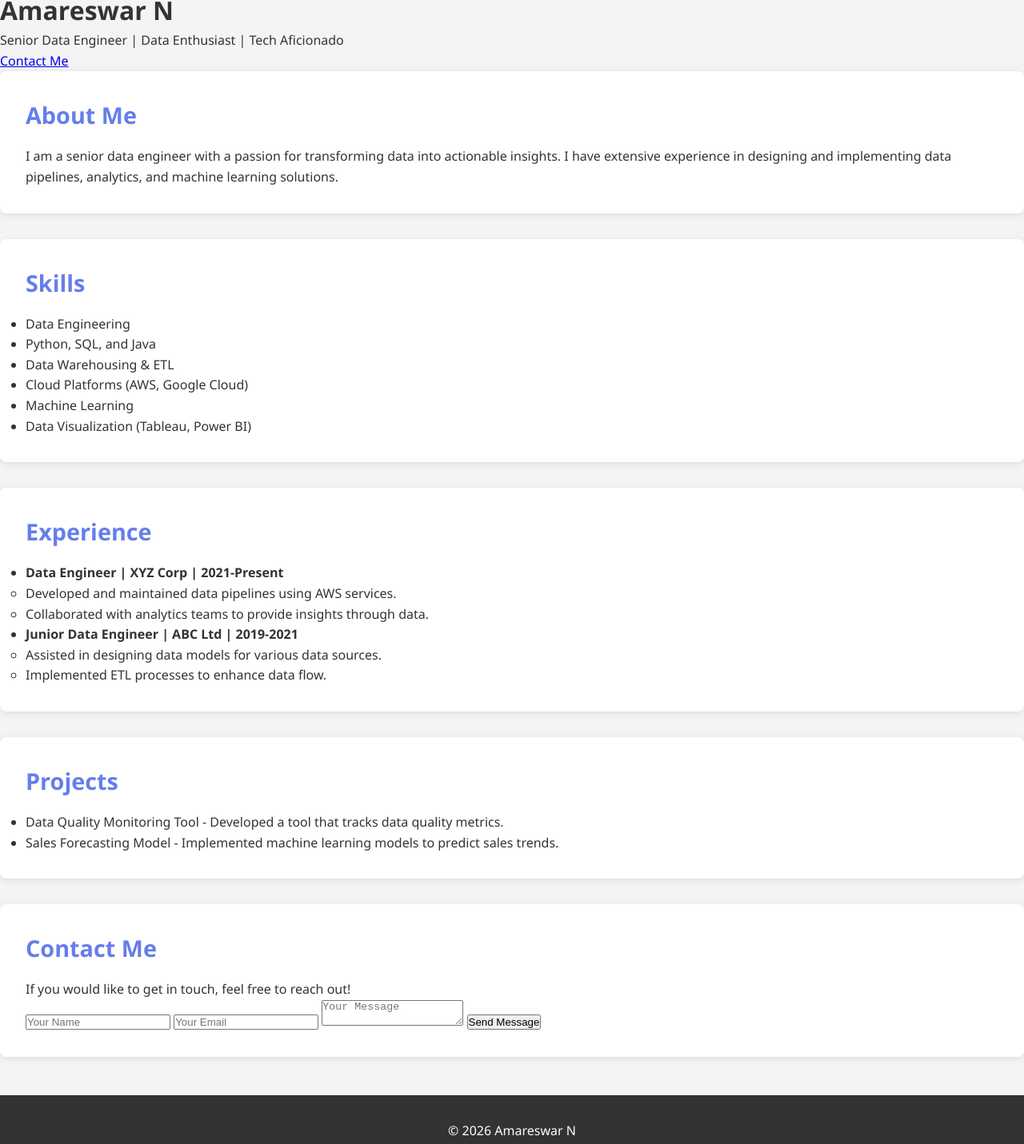
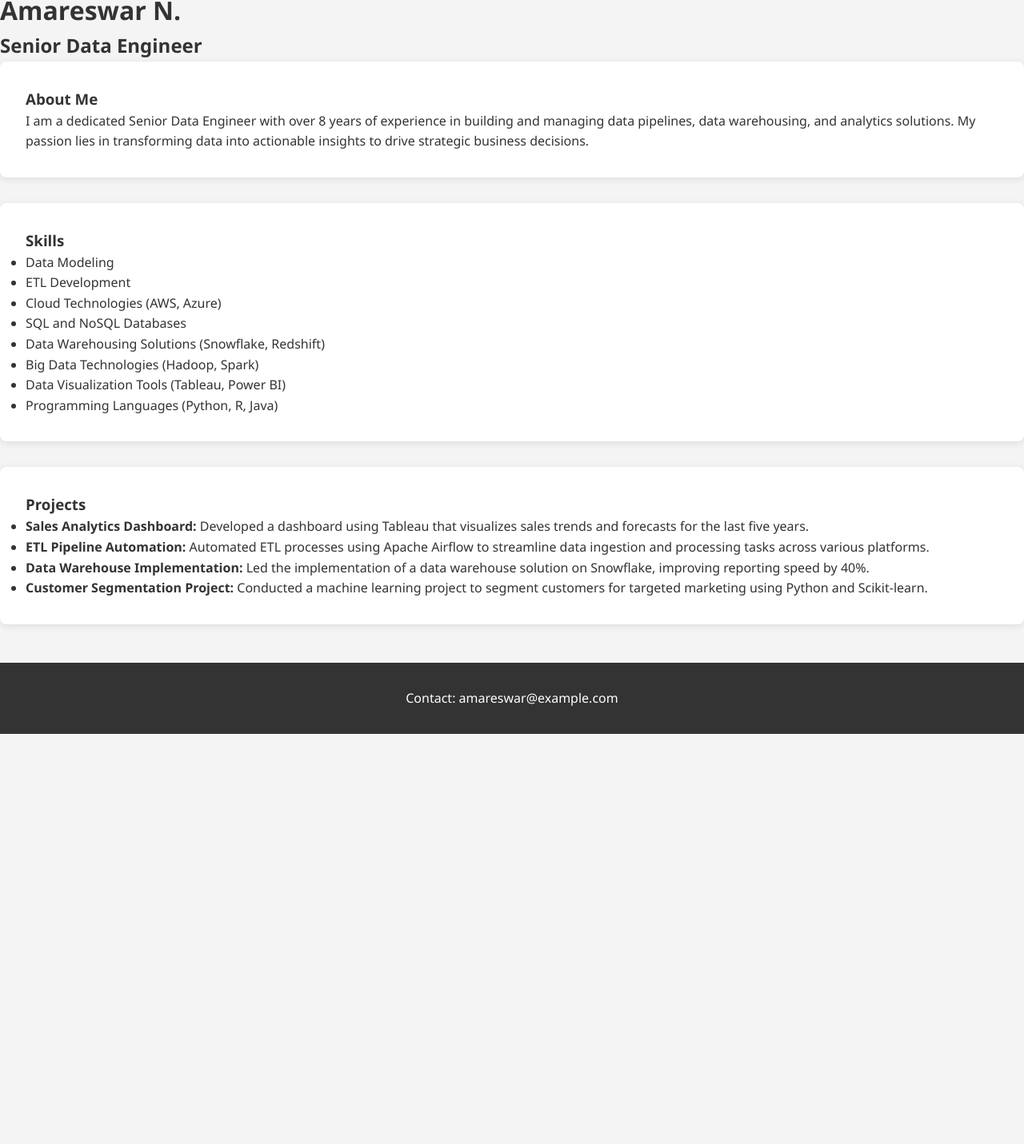
Before and after one commit to amareswar-n/site, a plain HTML site: page index.html in a window 1280 px wide. Shown: the part 13-1444 px from the top of the page at 80% size. After the commit the page ends 931 px from the top, so only its background shows below. Drawn offline with Linux system fonts and the light colour scheme.

Commit message:
Updated index.html with comprehensive Senior Data Engineer portfolio content

```diff
--- a/index.html
+++ b/index.html
@@ -3,74 +3,42 @@
 <head>
     <meta charset="UTF-8">
     <meta name="viewport" content="width=device-width, initial-scale=1.0">
-    <title>Amareswar N - Senior Data Engineer Portfolio</title>
+    <title>Senior Data Engineer Portfolio</title>
     <link rel="stylesheet" href="styles.css">
 </head>
 <body>
     <header>
-        <div class="hero">
-            <h1>Amareswar N</h1>
-            <p>Senior Data Engineer | Data Enthusiast | Tech Aficionado</p>
-            <a href="#contact" class="btn">Contact Me</a>
-        </div>
+        <h1>Amareswar N.</h1>
+        <h2>Senior Data Engineer</h2>
     </header>
-
     <section id="about">
-        <h2>About Me</h2>
-        <p>I am a senior data engineer with a passion for transforming data into actionable insights. I have extensive experience in designing and implementing data pipelines, analytics, and machine learning solutions.</p>
+        <h3>About Me</h3>
+        <p>I am a dedicated Senior Data Engineer with over 8 years of experience in building and managing data pipelines, data warehousing, and analytics solutions. My passion lies in transforming data into actionable insights to drive strategic business decisions.</p>
     </section>
-
     <section id="skills">
-        <h2>Skills</h2>
+        <h3>Skills</h3>
         <ul>
-            <li>Data Engineering</li>
-            <li>Python, SQL, and Java</li>
-            <li>Data Warehousing & ETL</li>
-            <li>Cloud Platforms (AWS, Google Cloud)</li>
-            <li>Machine Learning</li>
-            <li>Data Visualization (Tableau, Power BI)</li>
+            <li>Data Modeling</li>
+            <li>ETL Development</li>
+            <li>Cloud Technologies (AWS, Azure)</li>
+            <li>SQL and NoSQL Databases</li>
+            <li>Data Warehousing Solutions (Snowflake, Redshift)</li>
+            <li>Big Data Technologies (Hadoop, Spark)</li>
+            <li>Data Visualization Tools (Tableau, Power BI)</li>
+            <li>Programming Languages (Python, R, Java)</li>
         </ul>
     </section>
-
-    <section id="experience">
-        <h2>Experience</h2>
+    <section id="projects">
+        <h3>Projects</h3>
         <ul>
-            <li><strong>Data Engineer | XYZ Corp | 2021-Present</strong>
-                <ul>
-                    <li>Developed and maintained data pipelines using AWS services.</li>
-                    <li>Collaborated with analytics teams to provide insights through data.</li>
-                </ul>
-            </li>
-            <li><strong>Junior Data Engineer | ABC Ltd | 2019-2021</strong>
-                <ul>
-                    <li>Assisted in designing data models for various data sources.</li>
-                    <li>Implemented ETL processes to enhance data flow.</li>
-                </ul>
-            </li>
+            <li><strong>Sales Analytics Dashboard:</strong> Developed a dashboard using Tableau that visualizes sales trends and forecasts for the last five years.</li>
+            <li><strong>ETL Pipeline Automation:</strong> Automated ETL processes using Apache Airflow to streamline data ingestion and processing tasks across various platforms.</li>
+            <li><strong>Data Warehouse Implementation:</strong> Led the implementation of a data warehouse solution on Snowflake, improving reporting speed by 40%.</li>
+            <li><strong>Customer Segmentation Project:</strong> Conducted a machine learning project to segment customers for targeted marketing using Python and Scikit-learn.</li>
         </ul>
     </section>
-
-    <section id="projects">
-        <h2>Projects</h2>
-        <ul>
-            <li>Data Quality Monitoring Tool - Developed a tool that tracks data quality metrics.</li>
-            <li>Sales Forecasting Model - Implemented machine learning models to predict sales trends.</li>
-        </ul>
-    </section>
-
-    <section id="contact">
-        <h2>Contact Me</h2>
-        <p>If you would like to get in touch, feel free to reach out!</p>
-        <form>
-            <input type="text" name="name" placeholder="Your Name" required>
-            <input type="email" name="email" placeholder="Your Email" required>
-            <textarea name="message" placeholder="Your Message" required></textarea>
-            <button type="submit">Send Message</button>
-        </form>
-    </section>
-
     <footer>
-        <p>&copy; 2026 Amareswar N</p>
+        <p>Contact: amareswar@example.com</p>
     </footer>
 </body>
 </html>
```
